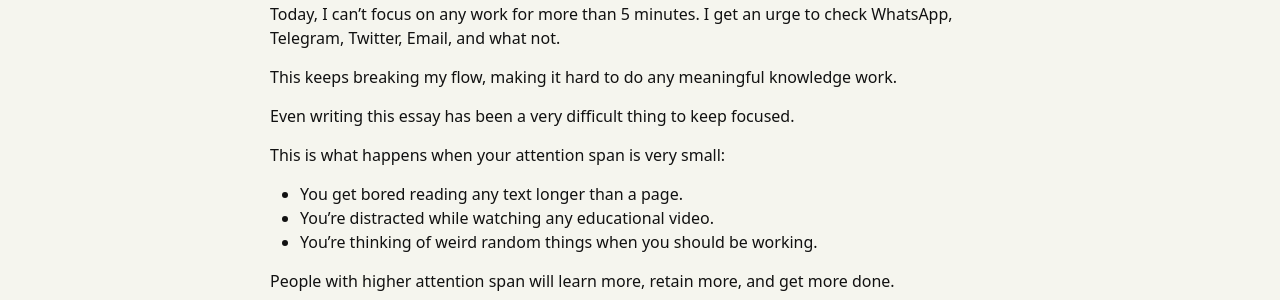
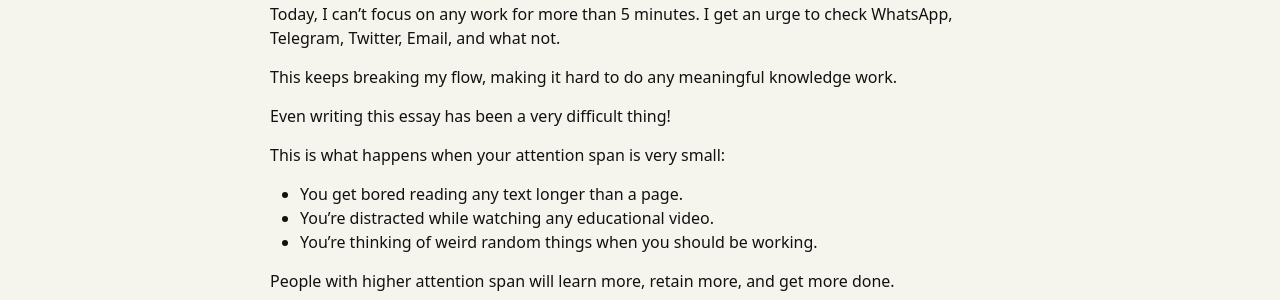
Before and after one commit to shobhitic/shobhitic.github.io, a Jekyll site: the page built from _posts/2024-02-13-long-attention-span-will-be-your-edge.md, in a window 1280 px wide. Shown: the part 198-498 px from the top of the page. Built offline with Jekyll 4.4.1, drawn with Linux system fonts in a browser that asks for light colours.

Commit message:
updated post

```diff
--- a/_posts/2024-02-13-long-attention-span-will-be-your-edge.md
+++ b/_posts/2024-02-13-long-attention-span-will-be-your-edge.md
@@ -9,7 +9,7 @@ Today, I can't focus on any work for more than 5 minutes. I get an urge to check
 
 This keeps breaking my flow, making it hard to do any meaningful knowledge work.
 
-Even writing this essay has been a very difficult thing to keep focused.
+Even writing this essay has been a very difficult thing!
 
 This is what happens when your attention span is very small:
 
```
